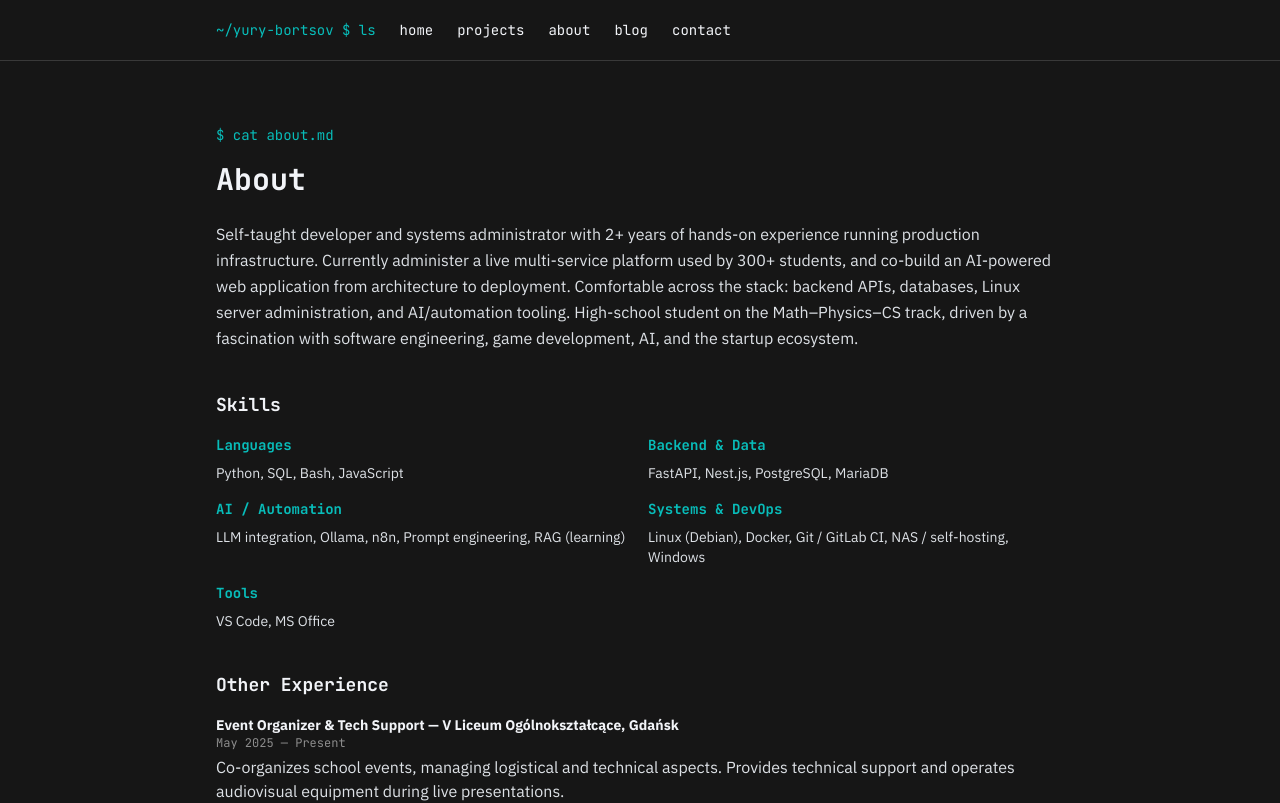
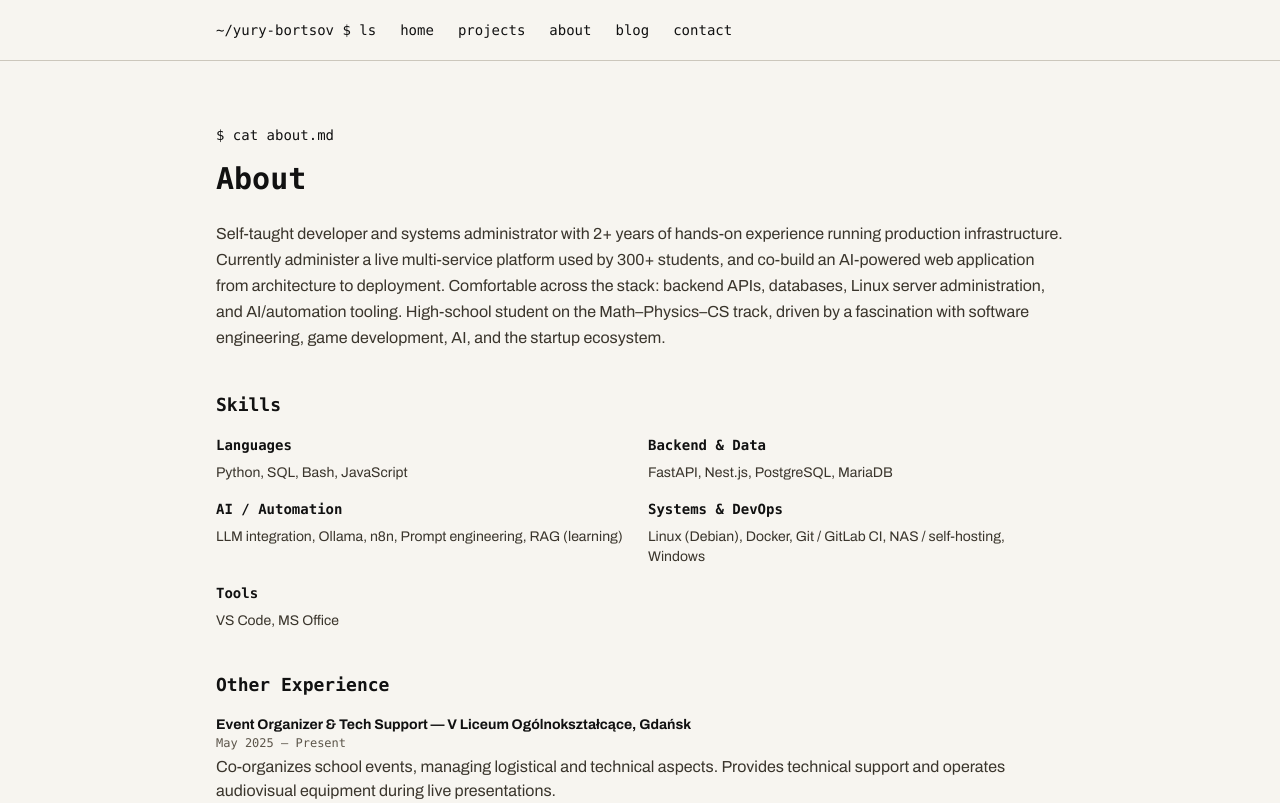
Before and after one commit to nolik192/portfolio, a Next.js app: page /about in a window 1280 px wide. Shown: the top 803 px of the page. Built offline with nearby package versions, Linux system fonts and the light colour scheme.

Commit message:
Replace Oxocarbon dark theme with Swiss-editorial light palette and Archivo

```diff
--- a/app/globals.css
+++ b/app/globals.css
@@ -1,17 +1,15 @@
 @import "tailwindcss";
 
 @theme {
-  --color-background: #161616;
-  --color-surface: #262626;
-  --color-border: #393939;
-  --color-muted: #8d8d8d;
-  --color-foreground: #f2f4f8;
-  --color-foreground-dim: #dde1e6;
-  --color-accent: #ee5396;
-  --color-accent-secondary: #08bdba;
+  --color-background: #f7f5f0;
+  --color-surface: #ffffff;
+  --color-border: #ccc7bc;
+  --color-muted: #5c554a;
+  --color-foreground: #111111;
+  --color-foreground-dim: #3a352c;
+  --color-accent: #c1401c;
 
-  --font-mono: var(--font-jetbrains-mono), ui-monospace, monospace;
-  --font-sans: var(--font-ibm-plex-sans), ui-sans-serif, sans-serif;
+  --font-sans: var(--font-archivo), ui-sans-serif, sans-serif;
 }
 
 @media (prefers-reduced-motion: reduce) {
@@ -25,21 +23,6 @@
 }
 
 :focus-visible {
-  outline: 2px solid var(--color-accent-secondary);
+  outline: 2px solid var(--color-accent);
   outline-offset: 2px;
 }
-
-@keyframes blink-cursor {
-  0%,
-  49% {
-    opacity: 1;
-  }
-  50%,
-  100% {
-    opacity: 0;
-  }
-}
-
-.cursor-blink {
-  animation: blink-cursor 1s steps(1) infinite;
-}
--- a/app/layout.tsx
+++ b/app/layout.tsx
@@ -1,5 +1,5 @@
 import type { Metadata } from "next";
-import { JetBrains_Mono, IBM_Plex_Sans } from "next/font/google";
+import { Archivo } from "next/font/google";
 import "./globals.css";
 
 import type { ReactNode } from "react";
@@ -7,15 +7,10 @@ import { Nav } from "@/components/Nav";
 import { Footer } from "@/components/Footer";
 import { MotionProvider } from "@/components/MotionProvider";
 
-const jetbrainsMono = JetBrains_Mono({
+const archivo = Archivo({
   subsets: ["latin"],
-  variable: "--font-jetbrains-mono",
-});
-
-const ibmPlexSans = IBM_Plex_Sans({
-  subsets: ["latin"],
-  weight: ["400", "500", "600", "700"],
-  variable: "--font-ibm-plex-sans",
+  weight: ["400", "500", "700", "900"],
+  variable: "--font-archivo",
 });
 
 export const metadata: Metadata = {
@@ -29,7 +24,7 @@ export default function RootLayout({
   children: ReactNode;
 }) {
   return (
-    <html lang="en" className={`${jetbrainsMono.variable} ${ibmPlexSans.variable}`}>
+    <html lang="en" className={archivo.variable}>
       <body className="bg-background text-foreground font-sans min-h-screen flex flex-col">
         <MotionProvider>
           <Nav />
```
